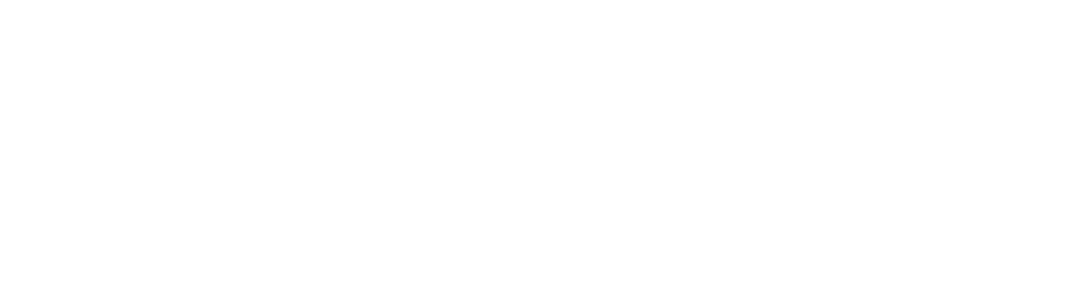
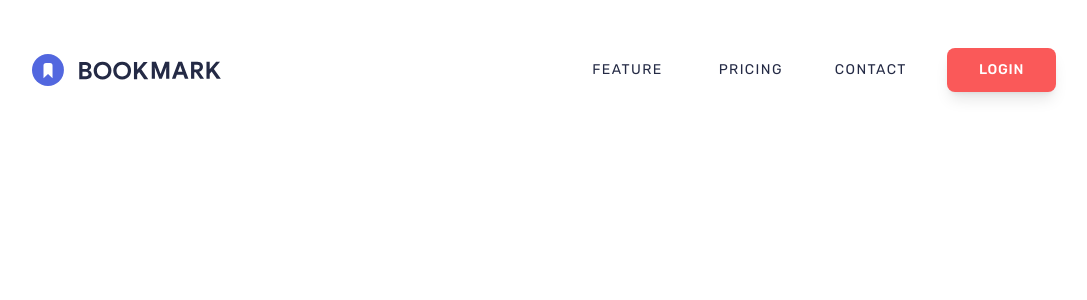
Before and after one commit to Georginio-prod/Bookmark-landing-page, a Vue app: page / in a window 1280 px wide. Shown: the top 300 px of the page, without its empty margins (96-1183 px from the left). Built offline with nearby package versions, Linux system fonts and the light colour scheme.

Commit message:
style: add the navbar of desktop size

```diff
--- a/src/components/navbar.vue
+++ b/src/components/navbar.vue
@@ -1,5 +1,54 @@
 <template>
   <div>
+    <nav class="bg-white border-gray-200 dark:bg-gray-900">
+      <div class="max-w-screen-xl flex flex-wrap items-center justify-between mx-auto pt-12 px-32">
+        <a href="" class="flex items-center space-x-3 rtl:space-x-reverse">
+          <img src="/public/logo-bookmark.svg" class="h-8" alt="Flowbite Logo" />
+        </a>
+
+        <button data-collapse-toggle="navbar-default" type="button"
+          class="inline-flex items-center p-2 w-10 h-10 justify-center text-sm text-gray-500 rounded-lg md:hidden
+           hover:bg-gray-100 focus:outline-none focus:ring-2 focus:ring-gray-200 dark:text-gray-400 dark:hover:bg-gray-700 dark:focus:ring-gray-600"
+          aria-controls="navbar-default" aria-expanded="false">
+          <span class="sr-only">Open main menu</span>
+          <svg class="w-5 h-5" aria-hidden="true" xmlns="http://www.w3.org/2000/svg" fill="none" viewBox="0 0 17 14">
+            <path stroke="currentColor" stroke-linecap="round" stroke-linejoin="round" stroke-width="2"
+              d="M1 1h15M1 7h15M1 13h15" />
+          </svg>
+        </button>
+
+        <div class="hidden w-full md:block md:w-auto" id="navbar-default">
+          <ul
+            class="flex flex-col items-center tracking-widest text-sm p-4 md:p-0 mt-4 border text-tcol border-gray-100 rounded-lg bg-gray-50 md:flex-row md:space-x-8
+            rtl:space-x-reverse md:mt-0 md:border-0 md:bg-white dark:bg-gray-800 md:dark:bg-gray-900 dark:border-gray-700">
+            <li>
+              <a href="#" class="block py-2 px-3 hover:text-btn">
+                FEATURE
+              </a>
+            </li>
+            <li>
+              <a href="#" class="block py-2 px-3  hover:text-btn">
+                PRICING
+              </a>
+            </li>
+            <li>
+              <a href="#" class="block py-2 px-2 hover:text-btn">
+                CONTACT
+              </a>
+            </li>
+            <button
+              class="block py-3 px-8 bg-btn text-white rounded-lg text-sm font-medium tracking-wider shadow-lg hover:bg-white hover:text-btn hover:border-2 hover:border-btn  ">
+              LOGIN
+            </button>
+          </ul>
+
+
+
+
+        </div>
+
+      </div>
+    </nav>
 
   </div>
 </template>
--- a/tailwind.config.js
+++ b/tailwind.config.js
@@ -5,7 +5,12 @@
     "./src/**/*.{vue,js,ts,jsx,tsx}",
   ],
   theme: {
-    extend: {},
+    extend: {
+      colors: {
+        tcol: "#242A45",
+        btn: "#FA5959",
+      }
+    },
   },
   plugins: [],
 }
```
